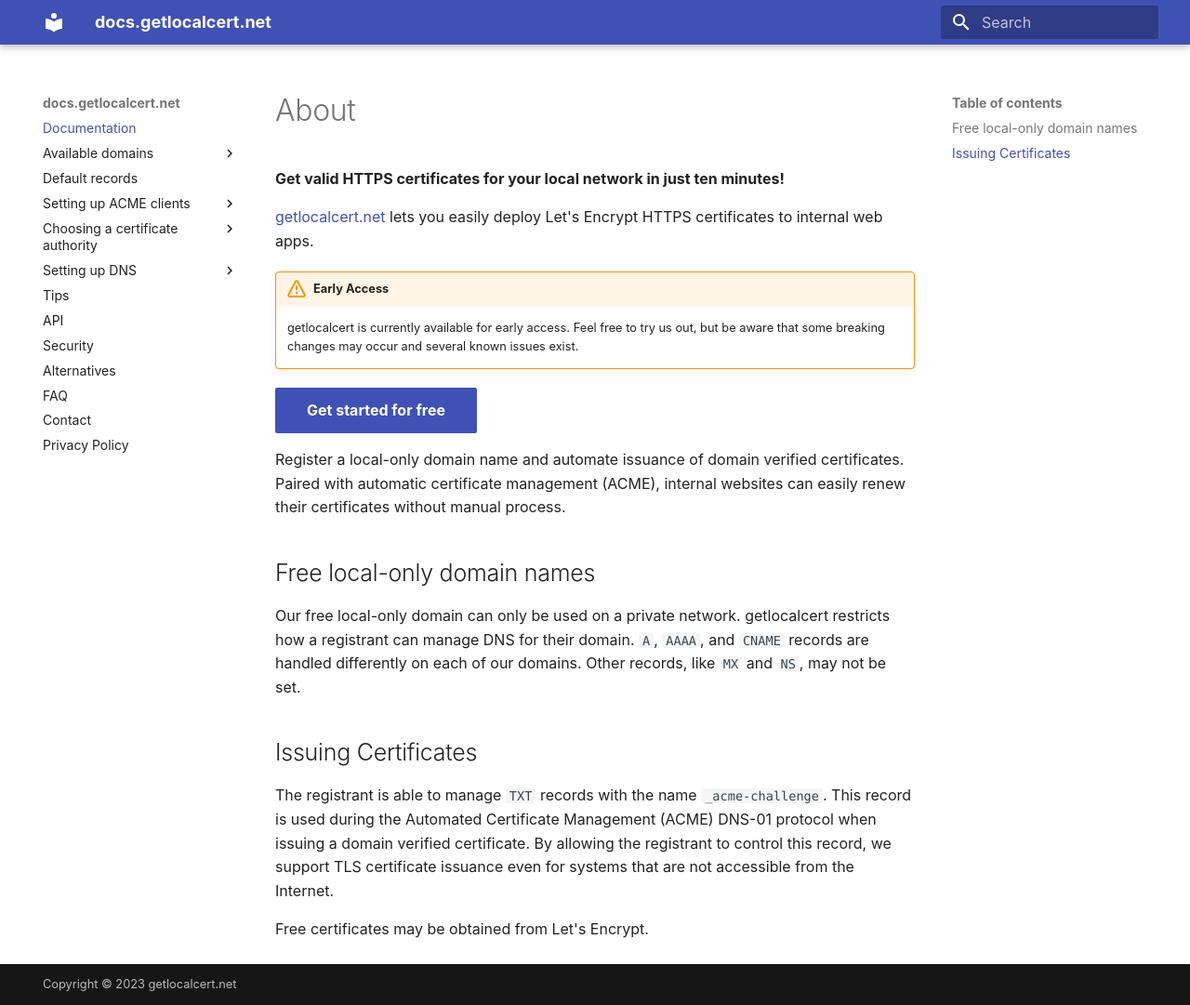
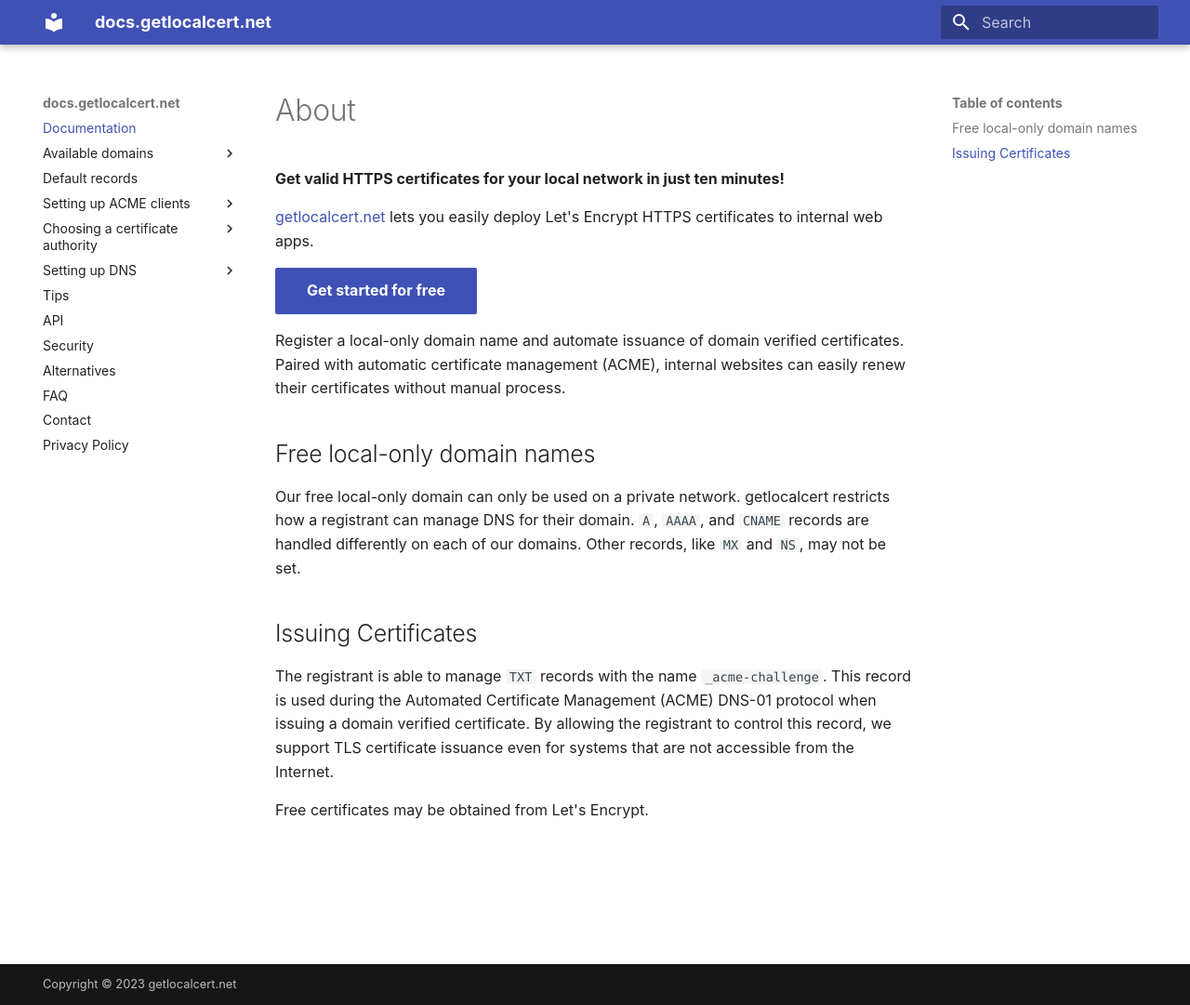
Before and after one commit to getlocalcert/docs, an MkDocs documentation site: the page built from website/docs/index.md, in a window 1280 px wide and 1081 px high. Shown: the whole window at 93% size. Built offline with MkDocs 1.6.1 and Material for MkDocs 9.7.7, drawn with Linux system fonts in a browser that asks for light colours.

Commit message:
Remove 'early access' warning
Signed-off-by: Robert Alexander <robert@robalexdev.com>

```diff
--- a/website/docs/index.md
+++ b/website/docs/index.md
@@ -8,11 +8,6 @@ summary: This is the documentation site for getlocalcert.net
 **Get valid HTTPS certificates for your local network in just ten minutes!**
 
 [getlocalcert.net](https://www.getlocalcert.net) lets you easily deploy Let's Encrypt HTTPS certificates to internal web apps.
-
-!!! warning "Early Access"
-
-    getlocalcert is currently available for early access.
-    Feel free to try us out, but be aware that some breaking changes may occur and several known issues exist.
 
 [Get started for free](https://console.getlocalcert.net/){ .md-button .md-button--primary }
 
```
